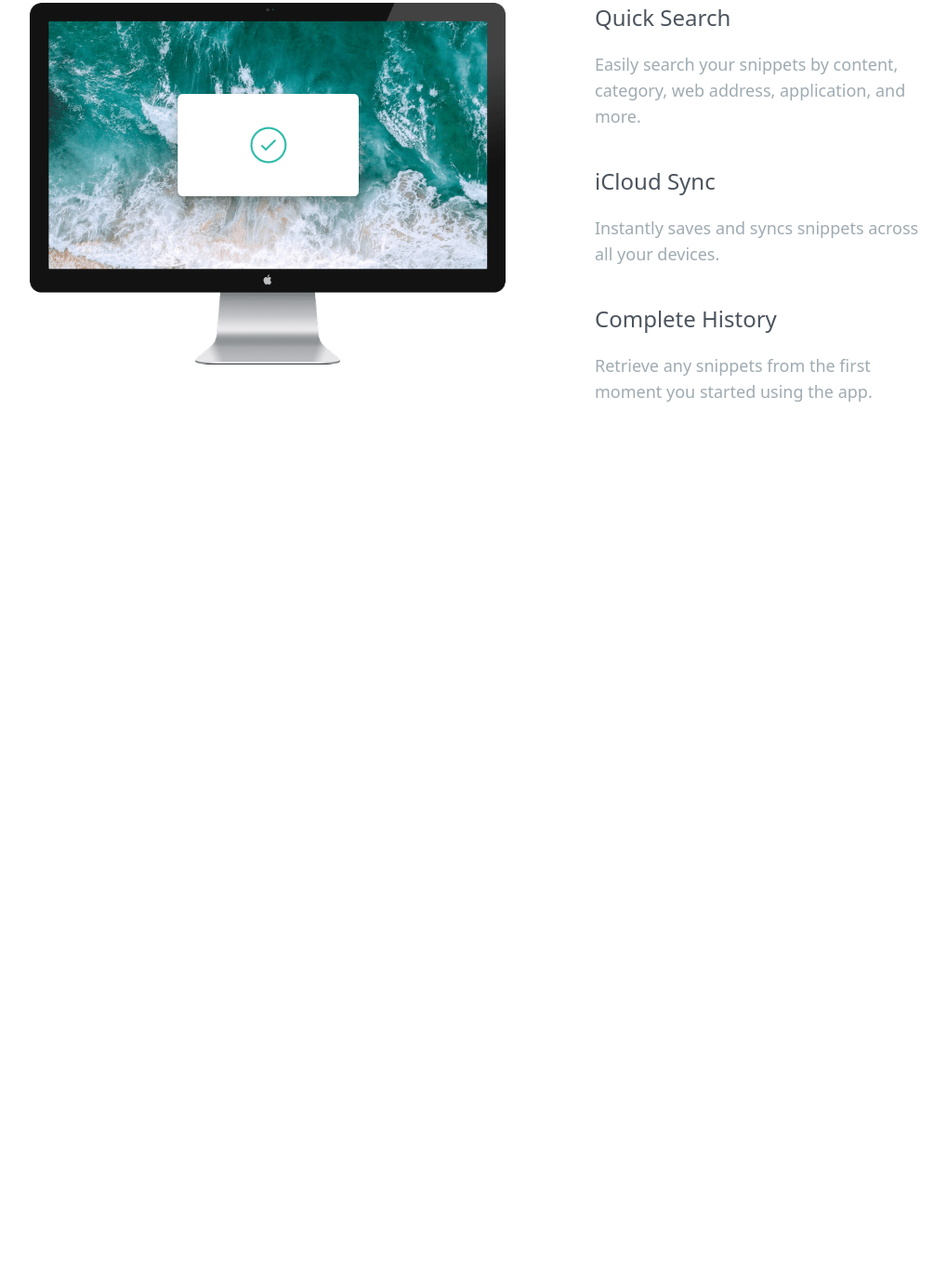
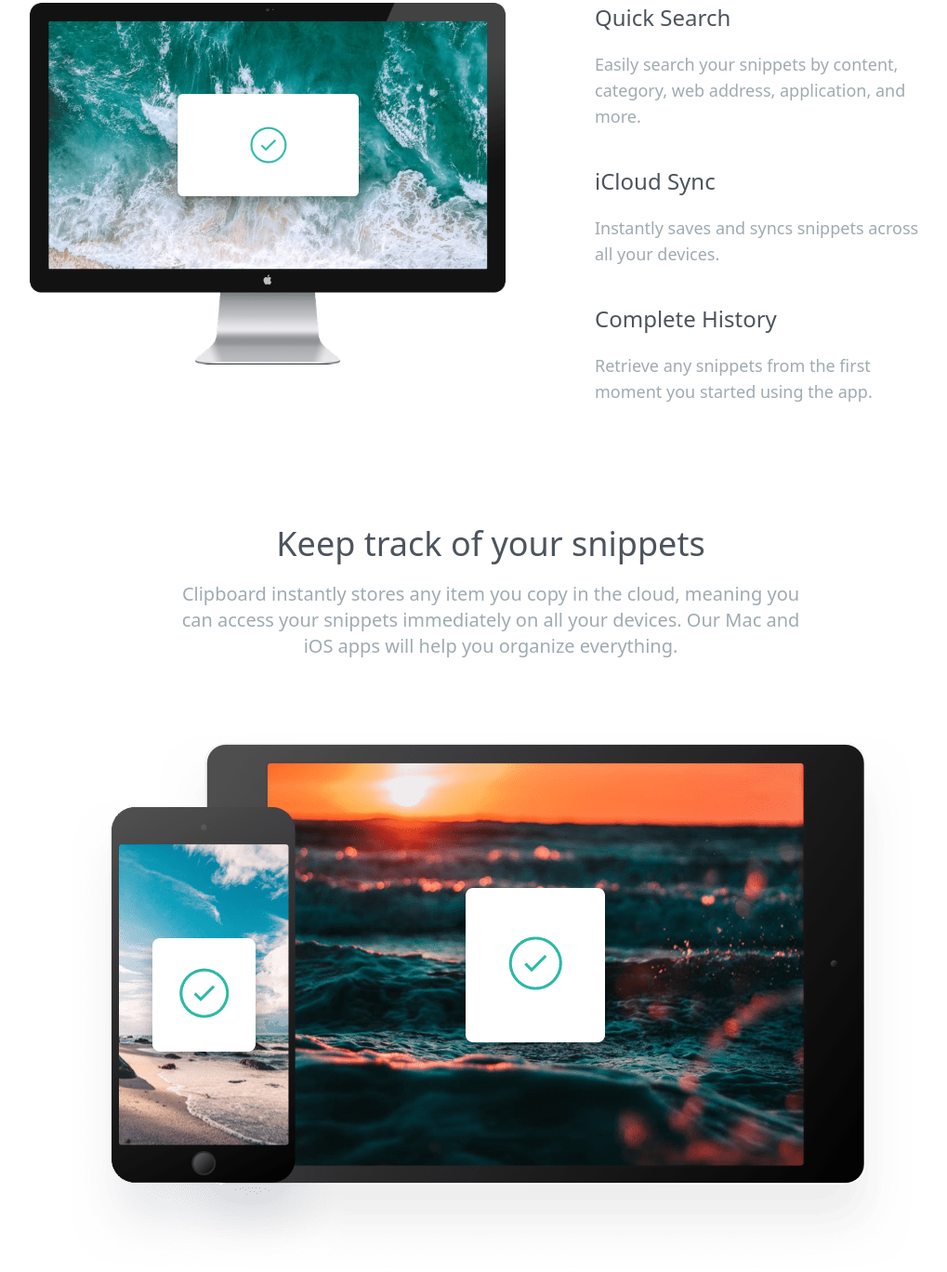
Before and after one commit to amm834/tailwind-jit-clipboard-landing-page, a website: page public/index.html in a window 1280 px wide. Shown: the part 836-2204 px from the top of the page at 93% size, without its empty margins (112-1131 px from the left). Before the commit the page ends 1271 px from the top, so only its background shows below. Drawn offline with Linux system fonts and the light colour scheme.

Commit message:
Access session done

```diff
--- a/public/index.html
+++ b/public/index.html
@@ -63,5 +63,17 @@
     </div>
 </section>
 
+<!-- Access -->
+<section class="container flex flex-col max-w-screen-lg justify-center items-center py-[80px] md:py-[130px] gap-20">
+    <div class="container md:max-w-[700px] text-center">
+        <h1 class="text-3xl sm:text-4xl text-dark-gray-blue mb-[20px] text-center">Keep track of your snippets</h1>
+        <p class="text-lg sm:text-xl text-base text-center text-grey-blue leading-2">
+            Clipboard instantly stores any item you copy in the cloud, meaning you can access your snippets immediately
+            on
+            all your devices. Our Mac and iOS apps will help you organize everything.
+        </p>
+    </div>
+    <img src="assets/image-devices.png" alt="">
+</section>
 </body>
 </html>
```
Also changed, not shown: public/style.css.
